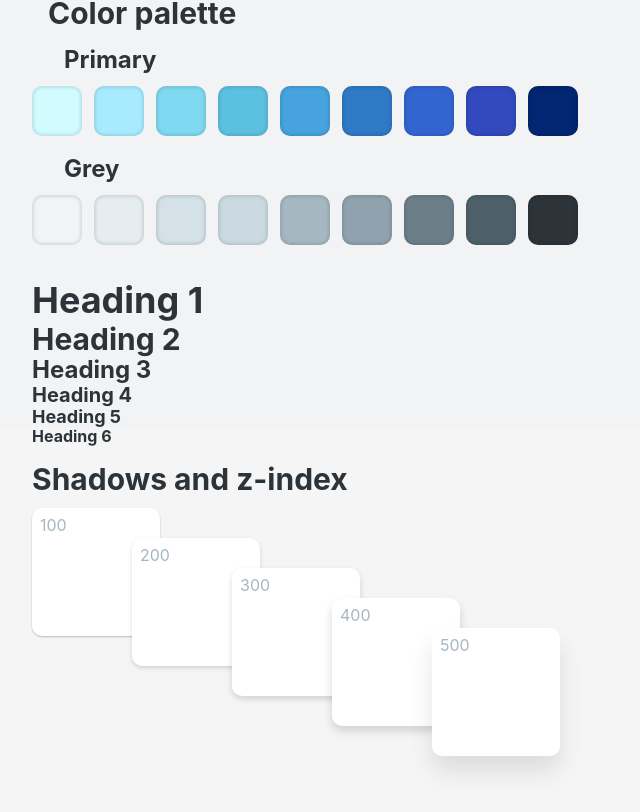
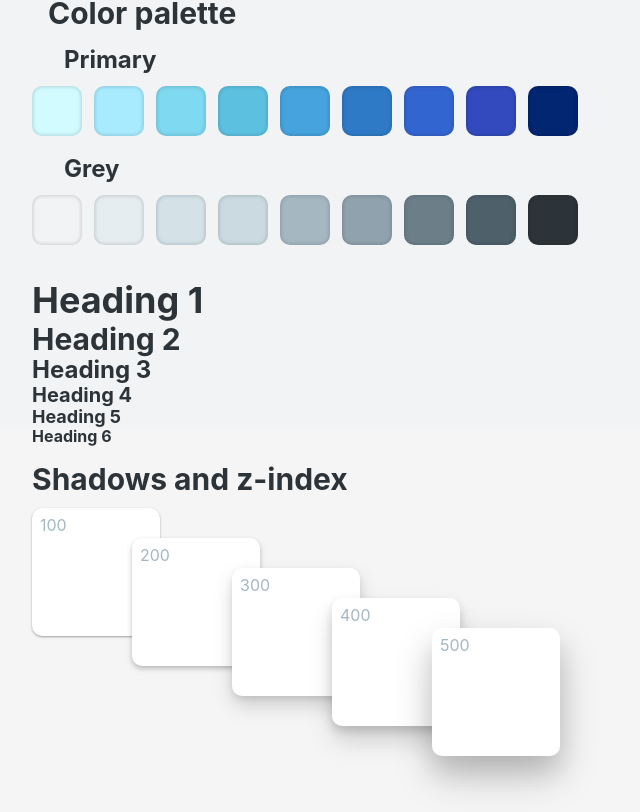
Before and after one commit to luismartinezs/credit-card-form, a Vue app: page /style-guide in a window 1280 px wide. Shown: the part 372-1184 px from the top of the page, without its empty margins (0-640 px from the left). Built offline with nearby package versions, Linux system fonts and the light colour scheme.

Commit message:
Replace shadow styles by custom classes

```diff
--- a/src/styles/custom.scss
+++ b/src/styles/custom.scss
@@ -16,6 +16,6 @@ form input {
     outline: none;
   }
   &:focus {
-    box-shadow: 3px 10px 20px 0 hsla(0, 0%, 0%, 0.1);
+    @extend .shadow-300;
   }
 }
--- a/src/styles/elevation.scss
+++ b/src/styles/elevation.scss
@@ -1,25 +1,20 @@
 .shadow-100 {
-  box-shadow: 0 1px 3px 0 hsla(0, 0%, 0%, 0.12);
-  box-shadow: 0 1px 2px 0 hsla(0, 0%, 0%, 0.24);
+  box-shadow: 0 1px 3px 0 hsla(0, 0%, 0%, 0.12), 0 1px 2px 0 hsla(0, 0%, 0%, 0.24);
 }
 .shadow-200 {
-  box-shadow: 0 3px 6px 0 hsla(0, 0%, 0%, 0.12);
-  box-shadow: 0 2px 4px 0 hsla(0, 0%, 0%, 0.15);
+  box-shadow: 0 3px 6px 0 hsla(0, 0%, 0%, 0.15), 0 2px 4px 0 hsla(0, 0%, 0%, 0.12);
 }
 .shadow-300 {
-  box-shadow: 0 10px 20px 0  hsla(0, 0%, 0%, 0.1);
-  box-shadow: 0 3px 6px   0 hsla(0, 0%, 0%, 0.15);
+  box-shadow: 0 10px 20px 0 hsla(0, 0%, 0%, 0.15), 0 3px 6px 0 hsla(0, 0%, 0%, 0.10);
 }
 .shadow-400 {
-  box-shadow: 0 15px 25px 0  hsla(0, 0%, 0%, 0.1);
-  box-shadow: 0 5px 10px  0 hsla(0, 0%, 0%, 0.15);
+  box-shadow: 0 15px 25px 0 hsla(0, 0%, 0%, 0.15), 0 5px 10px 0 hsla(0, 0%, 0%, 0.15);
 }
 .shadow-500 {
-  box-shadow: 0 20px 40px hsla(0, 0%, 0%, 0.2);
-  box-shadow: 0 15px 25px 0  hsla(0, 0%, 0%, 0.1);
+  box-shadow: 0 20px 40px 0 hsla(0, 0%, 0%, 0.2), 0 15px 25px 0 hsla(0, 0%, 0%, 0.1);
 }
 
-$z: (100,200,300,400,500);
+$z: (100, 200, 300, 400, 500, 600, 700, 800, 900);
 
 @each $z-index in $z {
   .z-#{$z-index} {
--- a/src/views/credit-card-form/CreditCard.vue
+++ b/src/views/credit-card-form/CreditCard.vue
@@ -1,5 +1,5 @@
 <template>
-  <div class="card-item mx-auto"></div>
+  <div class="card-item mx-auto z-500 shadow-500"></div>
 </template>
 
 <script>
@@ -11,7 +11,6 @@ export default {
 <style lang="scss" scoped>
 .card-item {
   position: relative;
-  z-index: 100;
   width: 420px;
   height: 270px;
   border-radius: 20px;
--- a/src/views/credit-card-form/TheForm.vue
+++ b/src/views/credit-card-form/TheForm.vue
@@ -1,5 +1,5 @@
 <template>
-  <form class="the-form mw-40 mt-3d2 mx-auto pt-12 pb-3d2 px-2">
+  <form class="the-form mw-40 mt-3d2 mx-auto pt-12 pb-3d2 px-2 z-400 shadow-400">
     <card-number-input />
     <card-holder-input />
   </form>
@@ -28,6 +28,5 @@ export default {
   color: $grey-700;
   text-align: left;
   border-radius: 8px;
-  box-shadow: 5px 10px 20px 5px hsla(0, 0%, 0%, 0.1);
 }
 </style>
```
